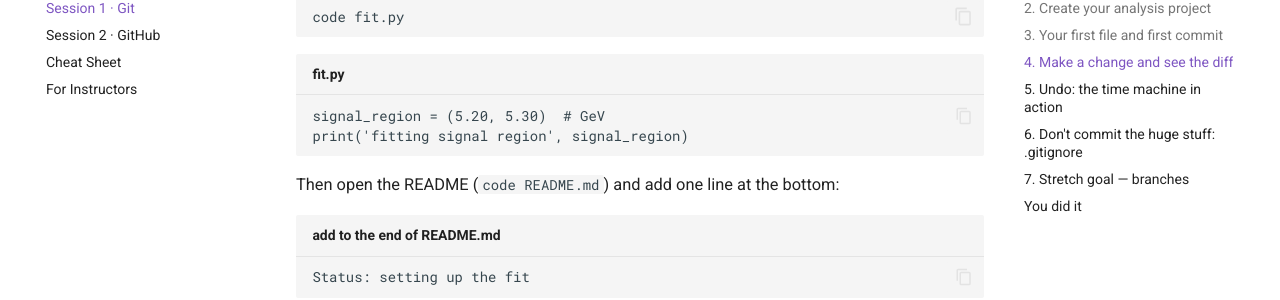
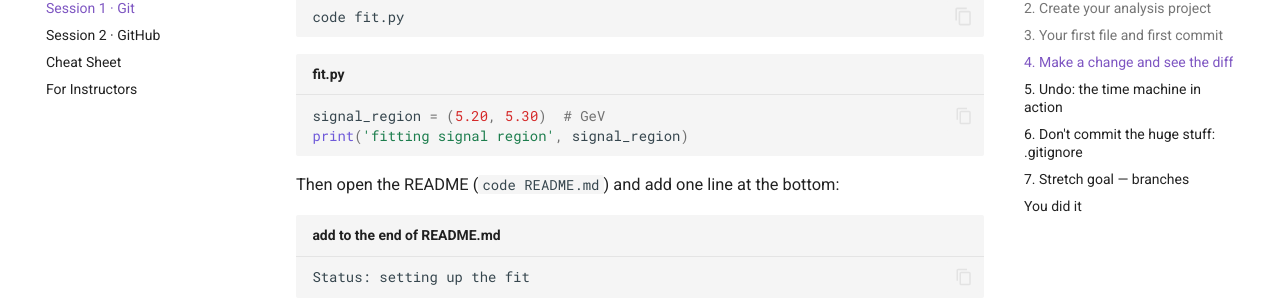
Before and after one commit to jcaicedo6/git-tutorial, an MkDocs documentation site: the page built from docs/session1-git.md, in a window 1280 px wide and 900 px high, scrolled down 3764 px. Shown: the part 154-454 px from the top of the window. Built offline with MkDocs 1.6.1 and Material for MkDocs 9.7.7, drawn with Linux system fonts in a browser that asks for light colours; emoji names are drawn with the system emoji font; comment, search, counter and statistics services are not loaded.

Commit message:
Add python-like in the vs code part

````diff
--- a/docs/session1-git.md
+++ b/docs/session1-git.md
@@ -234,7 +234,7 @@ line to your README — using the same editor you picked above:
     code fit.py
     ```
 
-    ```title="fit.py"
+    ```python title="fit.py"
     signal_region = (5.20, 5.30)  # GeV
     print('fitting signal region', signal_region)
     ```
````
